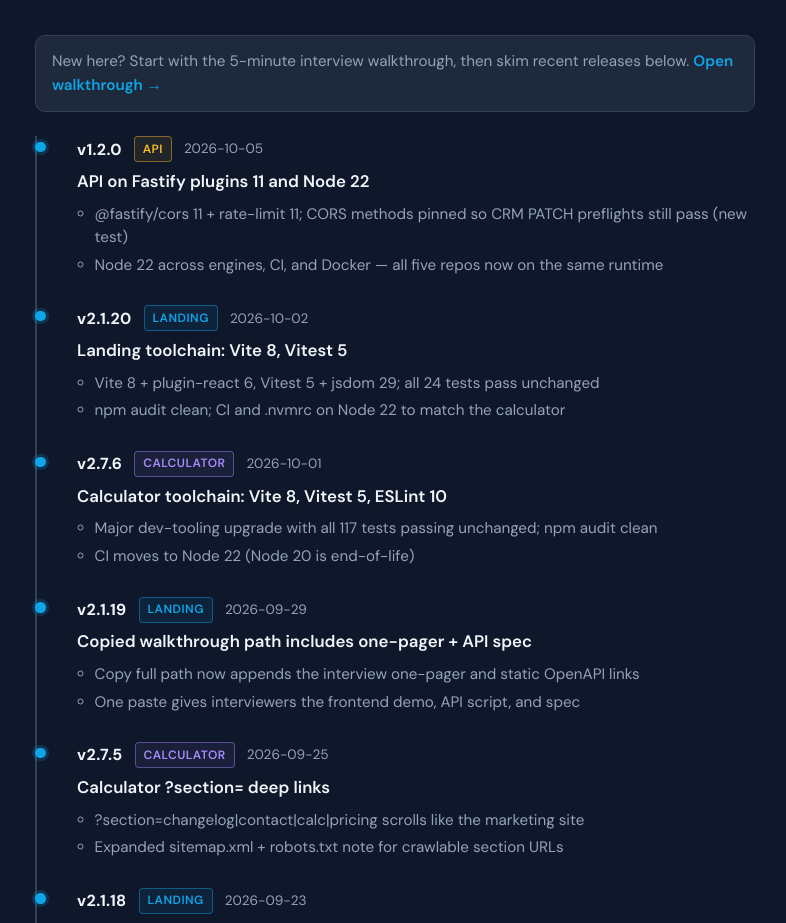
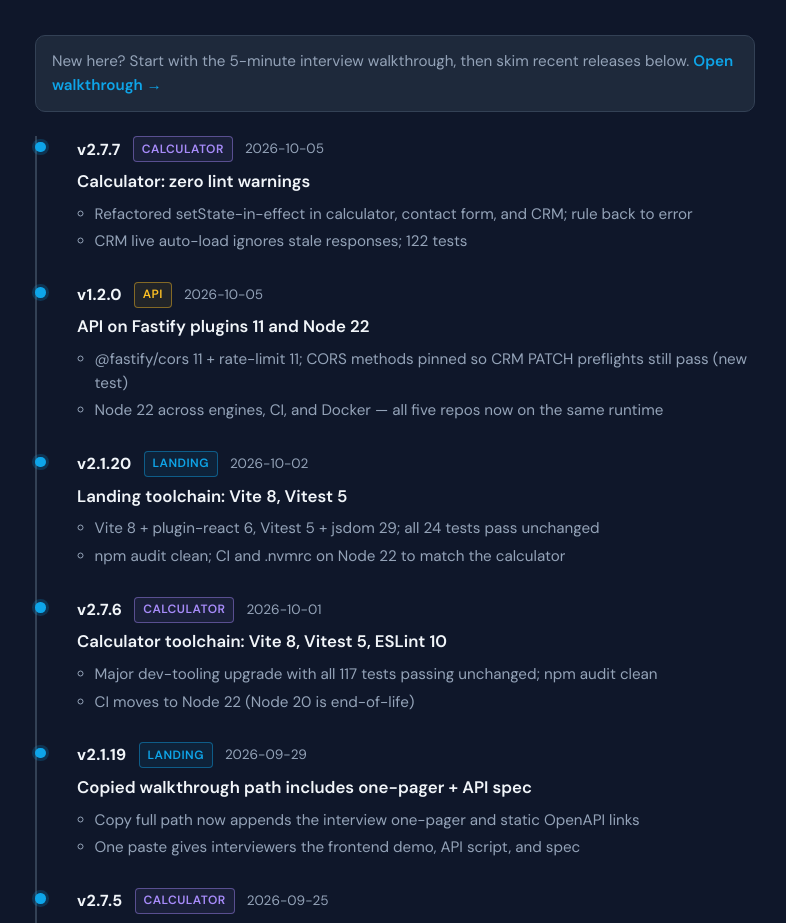
Before and after one commit to pixellayer7-jpg/1, a React (Vite) app: page / in a window 1280 px wide. Shown: the part 10940-11863 px from the top of the page, without its empty margins (79-865 px from the left). Built offline with nearby package versions, Linux system fonts and the light colour scheme; no server answers.

Commit message:
Changelog: calculator 2.7.7; npm audit fix (source-map-js).

```diff
--- a/src/data/changelog.js
+++ b/src/data/changelog.js
@@ -3,6 +3,21 @@
  * Keep entries milestone-focused (not every commit).
  */
 export const changelogEntries = [
+  {
+    version: '2.7.7',
+    date: '2026-10-05',
+    product: 'calculator',
+    titleEn: 'Calculator: zero lint warnings',
+    titleZh: '计算器：Lint 零警告',
+    highlightsEn: [
+      'Refactored setState-in-effect in calculator, contact form, and CRM; rule back to error',
+      'CRM live auto-load ignores stale responses; 122 tests',
+    ],
+    highlightsZh: [
+      '重构计算器、留言表单、CRM 的 effect 内 setState；规则恢复为 error',
+      'CRM 线上自动加载忽略过期响应；共 122 项测试',
+    ],
+  },
   {
     version: '1.2.0',
     date: '2026-10-05',
```
Also changed, not shown: 1 other file (tests, documents, lock files or other folders).
